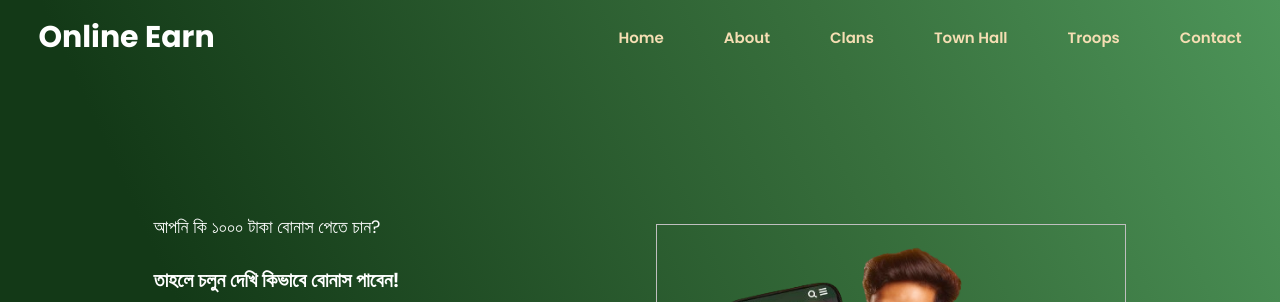
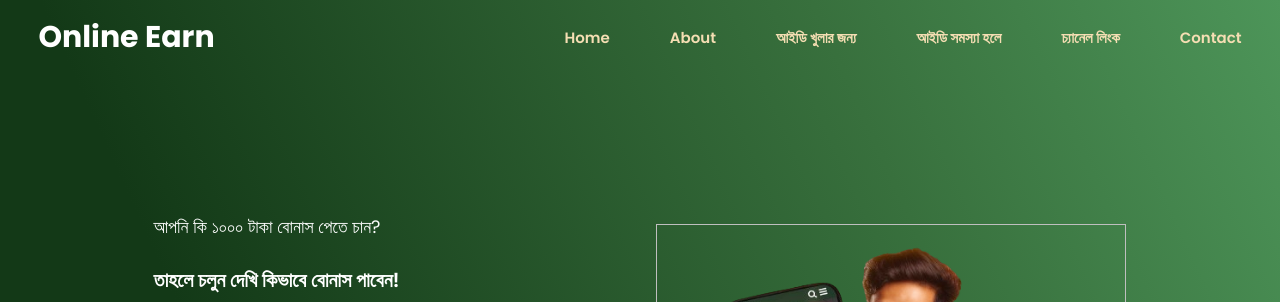
Before and after one commit to bdcricketnews367/Online-Earn, a plain HTML site: page index.html in a window 1280 px wide. Shown: the top 302 px of the page. Drawn offline with nearby package versions, Linux system fonts and the light colour scheme; a web font is replaced by a local one.

Commit message:
first commit

```diff
--- a/index.html
+++ b/index.html
@@ -33,9 +33,9 @@
         <ul class="navlist">
             <li><a href="https://bjbaji555.live/af/mDoc27y4/join">Home</a></li>
             <li><a href="https://bjbaji555.live/af/mDoc27y4/join">About</a></li>
-            <li><a href="https://bjbaji555.live/af/mDoc27y4/join">Clans</a></li>
-            <li><a href="https://bjbaji555.live/af/mDoc27y4/join">Town Hall</a></li>
-            <li><a href="https://bjbaji555.live/af/mDoc27y4/join">Troops</a></li>
+            <li><a href="https://bjbaji555.live/af/mDoc27y4/join">আইডি খুলার জন্য</a></li>
+            <li><a href="https://bjbaji555.live/af/mDoc27y4/join">আইডি সমস্যা হলে</a></li>
+            <li><a href="https://bjbaji555.live/af/mDoc27y4/join">চ্যানেল লিংক</a></li>
             <li><a href="https://bjbaji555.live/af/mDoc27y4/join">Contact</a></li>
         </ul>
 
```
